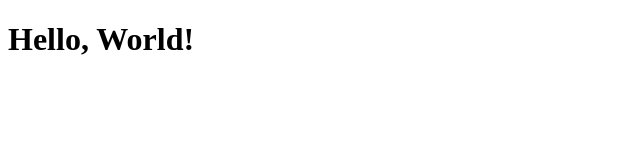
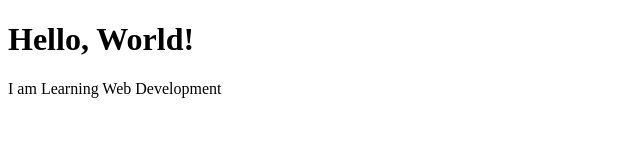
Before and after one commit to Liyinnnnn/webdev_lab_1, a plain HTML site: page index.html in a window 1280 px wide. Shown: the whole page, without its empty margins (0-640 px from the left). Drawn offline with Linux system fonts and the light colour scheme.

Commit message:
Added a new paragraph

```diff
--- a/index.html
+++ b/index.html
@@ -5,5 +5,6 @@
     </head>
     <body>
         <h1>Hello, World!</h1>
+        <p>I am Learning Web Development</p>
     </body>
 </html>
```
